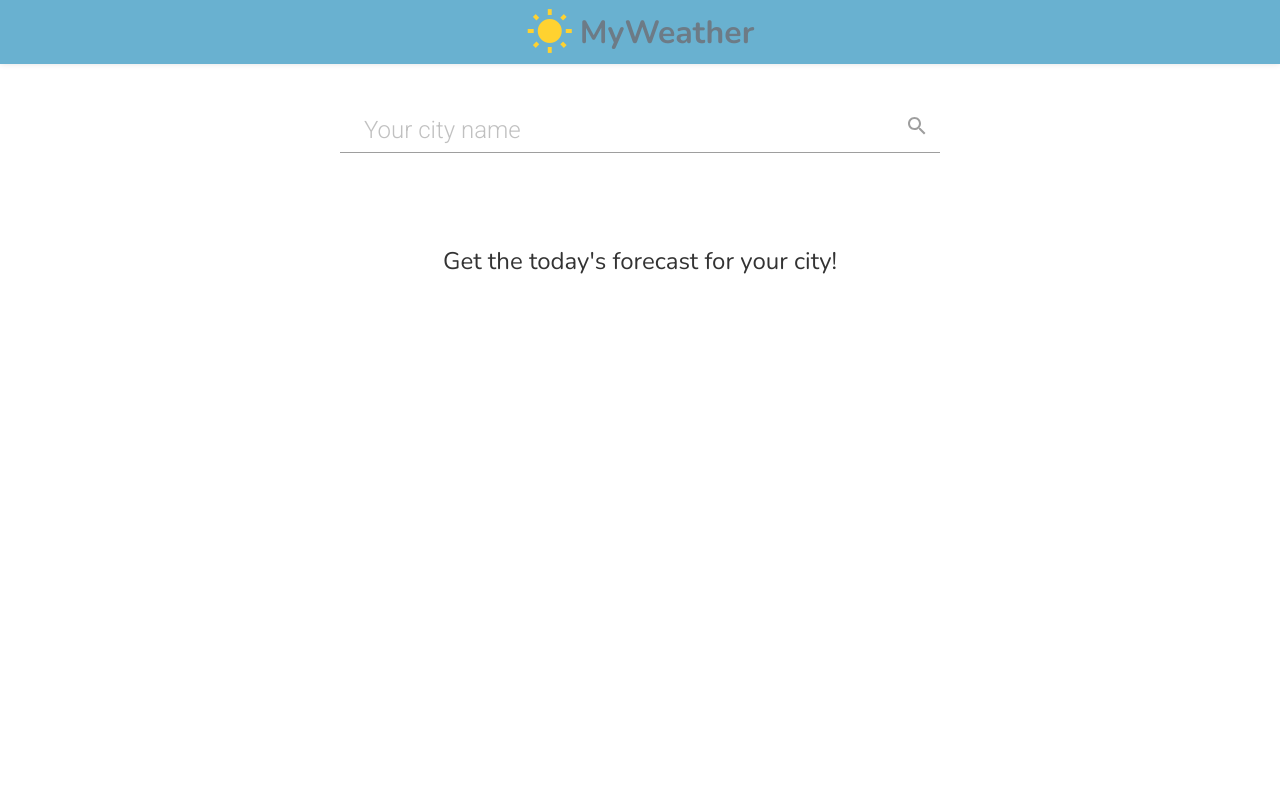
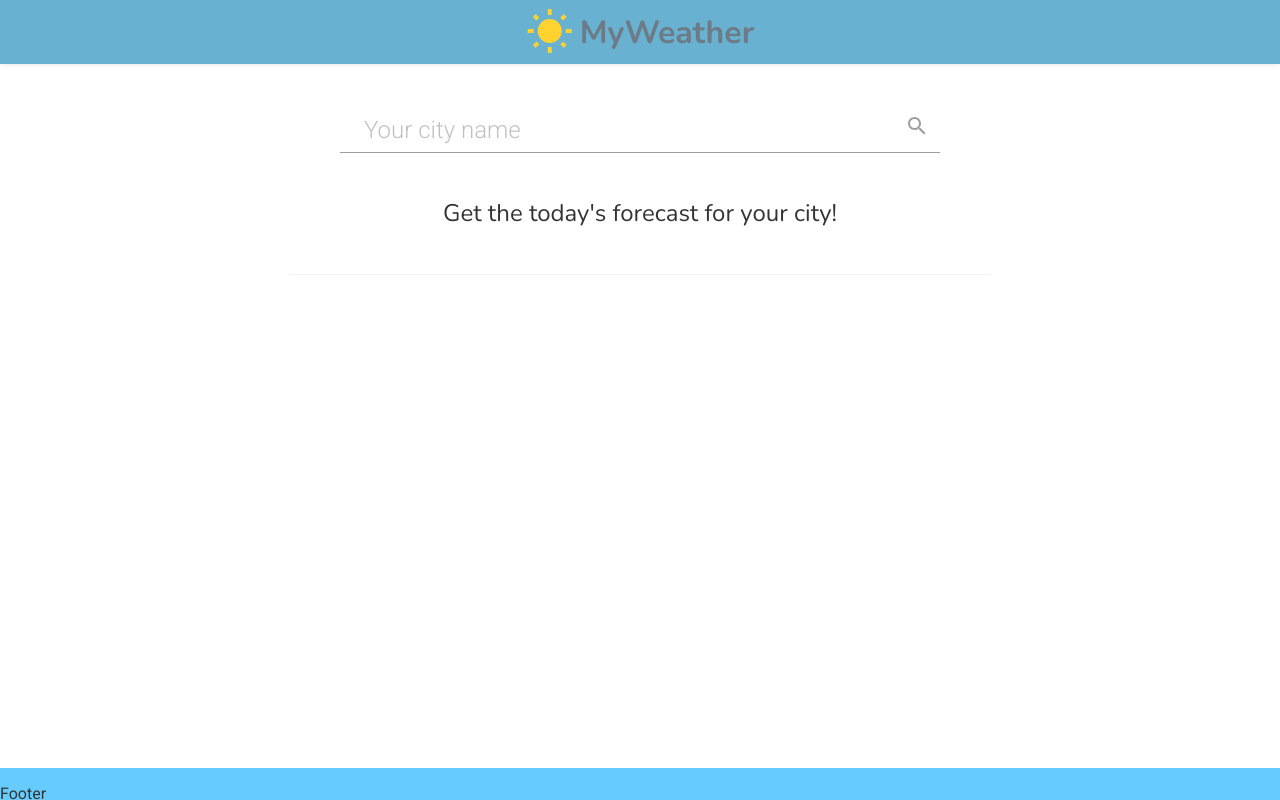
Before and after one commit to gulberkdemir/MyWeatherApp, an Angular app: page /1 in a window 1280 px wide. Built offline with nearby package versions, Linux system fonts and the light colour scheme.

Commit message:
footer was added

```diff
--- a/src/app/app.component.html
+++ b/src/app/app.component.html
@@ -1,7 +1,8 @@
-<div>
+<div class="data-container">
   <app-weather-header></app-weather-header>
+  <div >
   <app-weather-search-bar></app-weather-search-bar>
-  <div class="content-box">
     <router-outlet></router-outlet>
   </div>
+  <app-footer></app-footer>
 </div>
--- a/src/app/app.component.scss
+++ b/src/app/app.component.scss
@@ -0,0 +1,4 @@
+
+.data-container{
+  height: 100%;
+}
--- a/src/app/app.module.ts
+++ b/src/app/app.module.ts
@@ -15,6 +15,7 @@
 import { NotFoundComponentComponent } from './not-found-component/not-found-component.component';
 import { ErrorComponentComponent } from './error-component/error-component.component';
 import { ForecastComponent } from './weather-all/forecast/forecast.component';
+import { FooterComponent } from './footer/footer.component';
 
 
 // @ts-ignore
@@ -30,7 +31,8 @@
     CityBoxComponent,
     NotFoundComponentComponent,
     ErrorComponentComponent,
-    ForecastComponent
+    ForecastComponent,
+    FooterComponent
   ],
   imports: [
     BrowserModule,
--- /dev/null
+++ b/src/app/footer/footer.component.html
@@ -0,0 +1,3 @@
+<div class="footer">
+  <p>Footer</p>
+</div>
--- /dev/null
+++ b/src/app/footer/footer.component.scss
@@ -0,0 +1,8 @@
+.footer {
+  position:fixed;
+  z-index: 35;
+  bottom:0;
+  width:100%;
+  height:2rem;   /* Height of the footer */
+  background:#6cf;
+}
--- /dev/null
+++ b/src/app/footer/footer.component.ts
@@ -0,0 +1,15 @@
+import { Component, OnInit } from '@angular/core';
+
+@Component({
+  selector: 'app-footer',
+  templateUrl: './footer.component.html',
+  styleUrls: ['./footer.component.scss']
+})
+export class FooterComponent implements OnInit {
+
+  constructor() { }
+
+  ngOnInit(): void {
+  }
+
+}
--- a/src/app/weather-all/forecast/forecast.component.html
+++ b/src/app/weather-all/forecast/forecast.component.html
@@ -29,4 +29,5 @@
 
     </div>
   </div>
+  <div class="divider"></div>
 </div>
--- a/src/app/weather-all/forecast/forecast.component.scss
+++ b/src/app/weather-all/forecast/forecast.component.scss
@@ -14,7 +14,7 @@
   box-sizing: border-box;
   border-radius: 2px;
   padding: 2em 0 0 0;
-  margin: 0 auto;
+  margin: 3rem auto;
   box-shadow: rgba(0, 0, 0, 0.12) 0px 1px 6px, rgba(0, 0, 0, 0.12) 0px 1px 4px;
 }
 
--- a/src/styles/styles.scss
+++ b/src/styles/styles.scss
@@ -103,11 +103,13 @@
  * Content box
  */
 .content-box {
-  max-width: 700px;
-  padding: 0 3%;
-  margin: 4em auto;
+  height:100%;
+  margin: 0 2rem;
 }
 
 
 html, body { height: 100%; }
-body { margin: 0; font-family: Roboto, "Helvetica Neue", sans-serif; }
+body {  font-family: Roboto, "Helvetica Neue", sans-serif; }
+.data-container{
+  width: 100%;
+}
```
Also changed, not shown: 1 other file (tests, documents, lock files or other folders).
